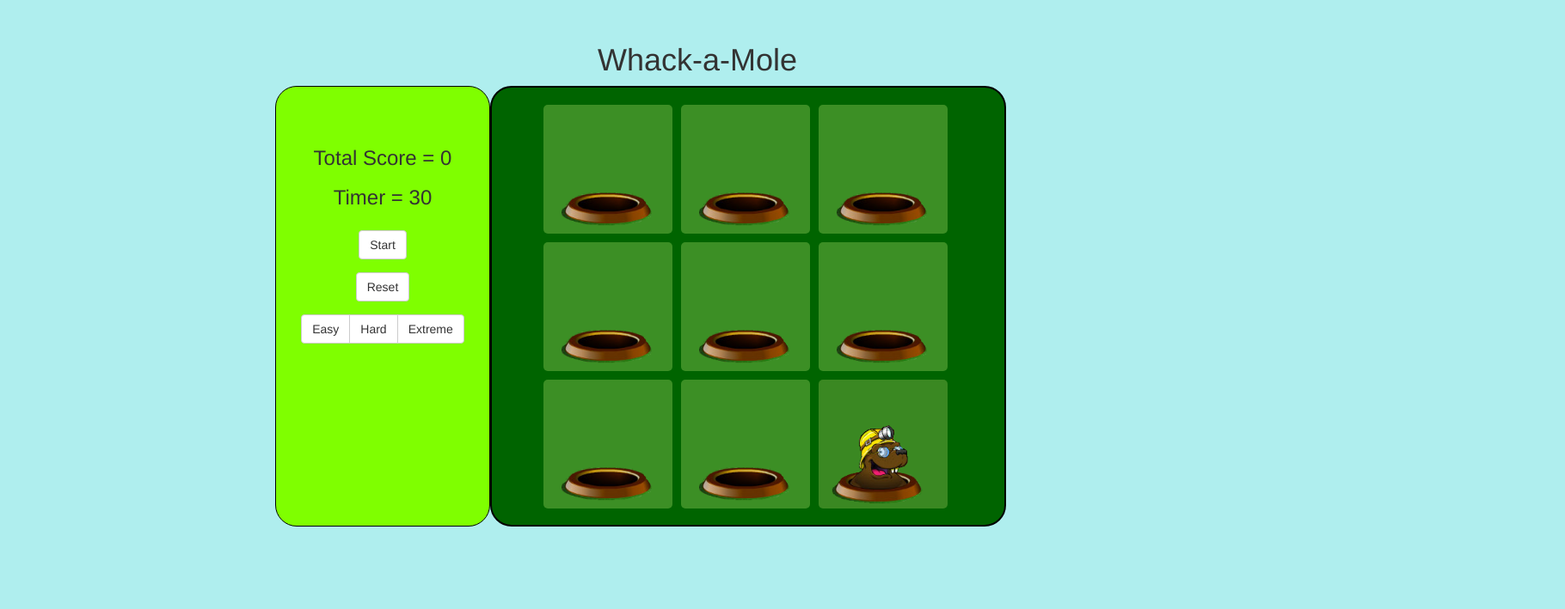
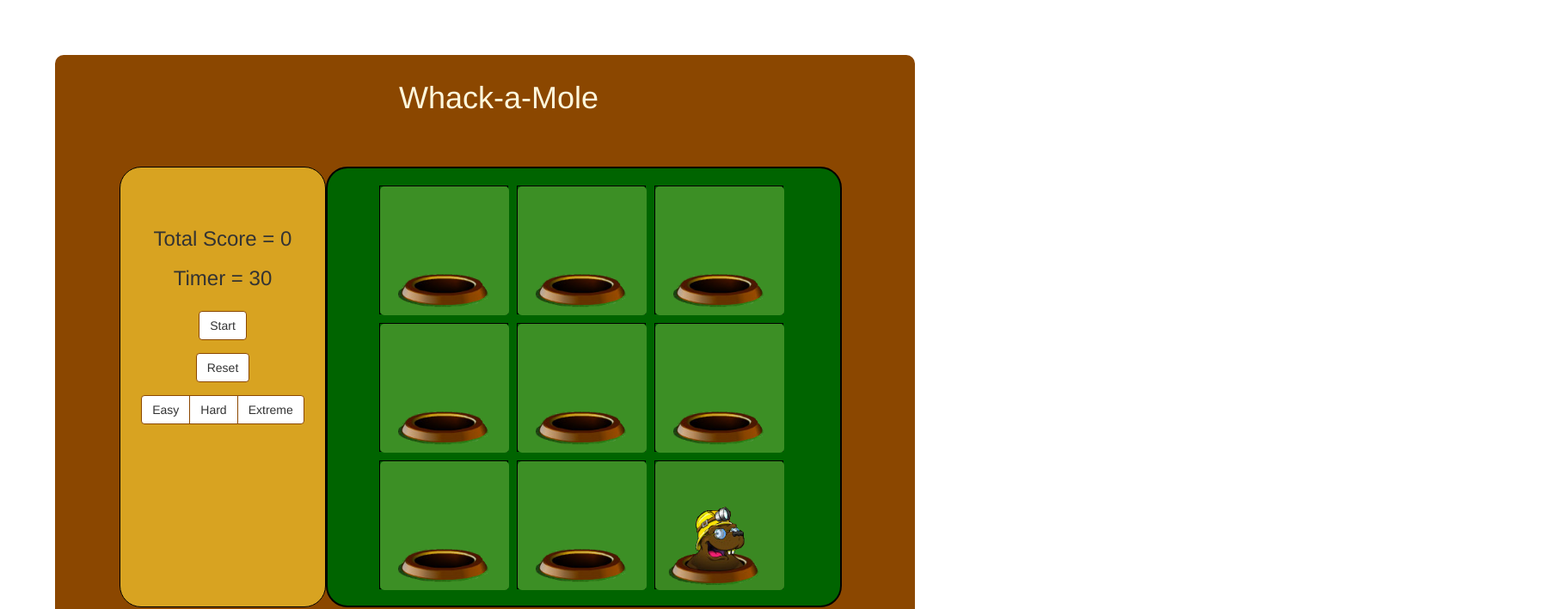
Before and after one commit to jasonsullenger/wack-a-mole, a website: page index.html in a window 1280 px wide. Shown: the top 709 px of the page at 86% size, 1820 px wide, since content can reach past the window. Drawn offline with nearby package versions, Linux system fonts and the light colour scheme.

Commit message:
finished

```diff
--- a/index.html
+++ b/index.html
@@ -33,7 +33,7 @@
             <div class="winPage" ng-show="victory">
                 <h2 id="score">{{points}} points</h2>
             </div>
-            <div ng-hide="victory" class="burrow col-sm-4" ng-repeat="burrow in burrows" ng-click="peekaboo(burrow)">
+            <div ng-hide="victory" ng-class="class" class="burrow col-sm-4" ng-repeat="burrow in burrows" ng-click="peekaboo(burrow)">
                 <img src="{{burrow.source}}" alt="{{burrow.occupant}}" height="150">
             </div>
         </div>
--- a/style.css
+++ b/style.css
@@ -1,12 +1,9 @@
-body{
-    margin-top: 50px;
-    background: paleturquoise;
-}
 .burrow{
     height: 150px;
     width: 150px;;
     margin: 5px;
     padding: 0px;
+    border: 1px solid black
 }
 .board{
     background-color: darkgreen;
@@ -16,17 +13,21 @@ body{
     padding-top: 15px;
     height: 513px;
     width: 600px;
+    margin-top: 5%;
 }
 img{
     border-radius: 5px;
 }
 .scoreboard{
-    background-color: chartreuse;
+    background-color: #d8a321;
     border-radius: 25px;
     text-align: center;
     border: 1px solid black;
     height: 513px;
+    width: 240px;
     padding-top: 50px;
+    margin-left: 7.5%;
+    margin-top: 5%;
 }
 .winPage{
     background-image: url("/assets/img/winner.png");
@@ -44,13 +45,20 @@ img{
     pointer-events: none;
 }
 .view{
-    width: 1500px;
-    margin-left: 25%;
+    width: 1000px;
+    height: 750px;
+    margin: 5%;
+    vertical-align: middle;
+    background: #8B4700;
+    border-radius: 10px;
 }
 .title{
-    margin-left: 25%;
+    margin-left: 40%;
+    padding-top: 10px;
+    color: cornsilk;
 }
 button{
     margin-top:15px;
-    margin-bottom: 15px
+    margin-bottom: 15px;
+    border: 1px solid #8B4700!important;
 }
```
